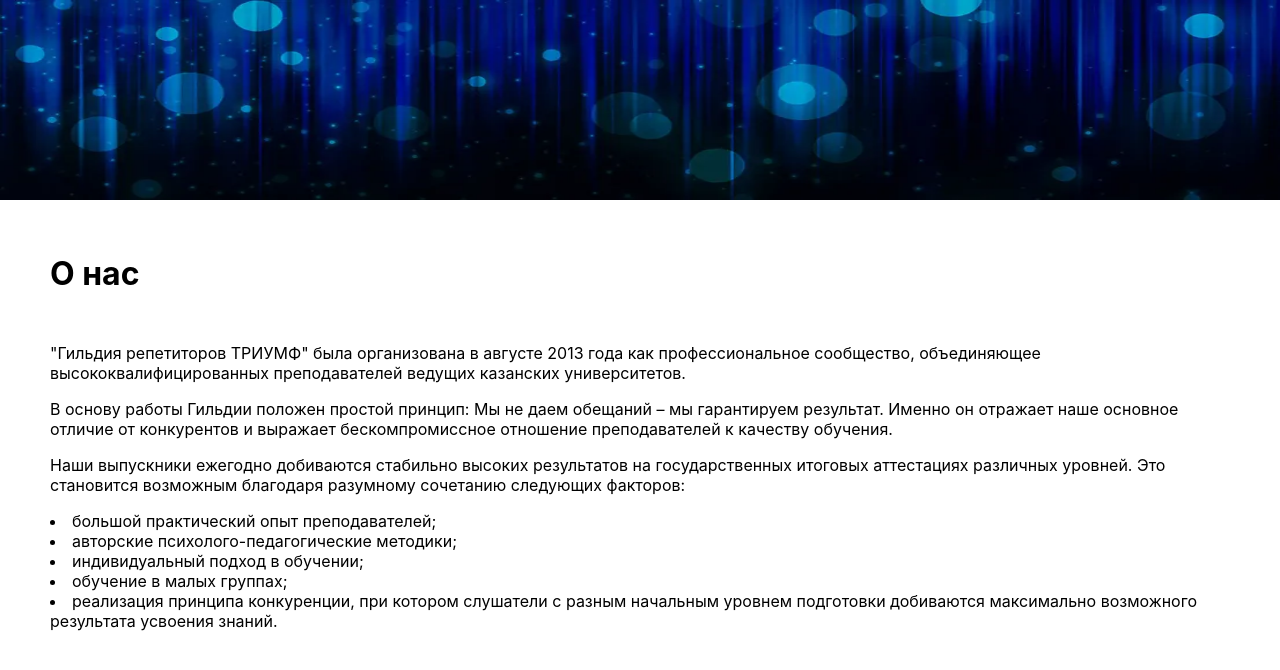
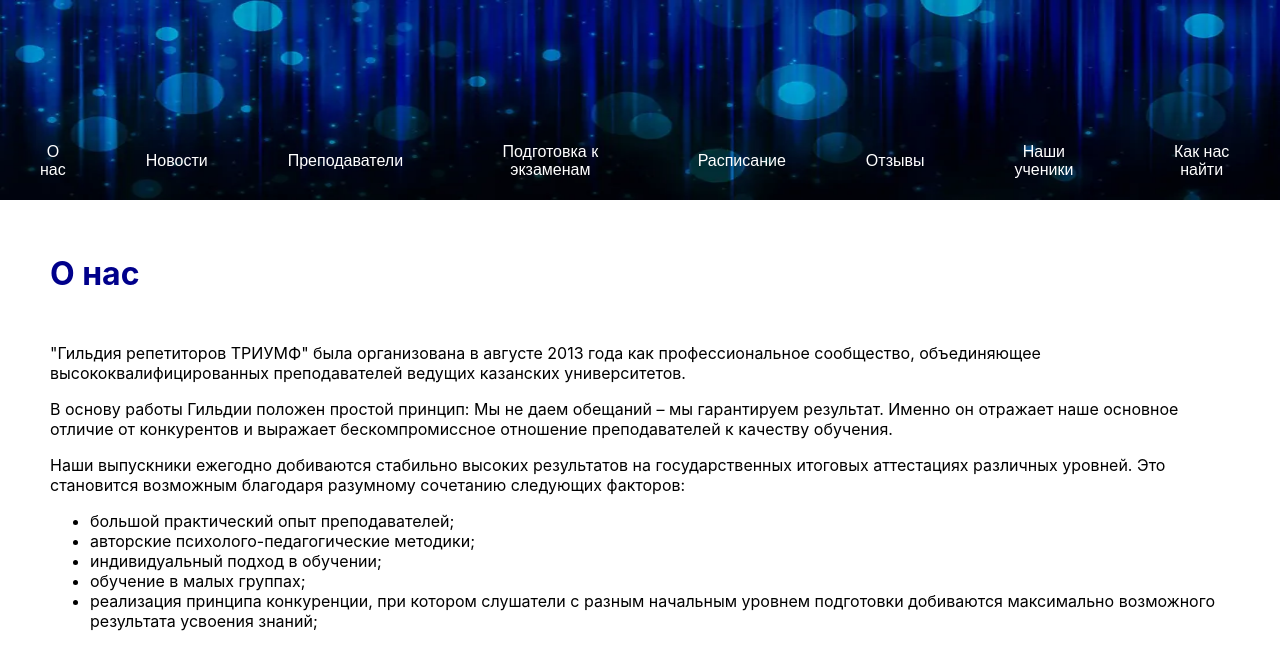
Before and after one commit to 1khazipov/triumf, a React (Create React App) app: page / in a window 1280 px wide. Shown: the top 670 px of the page. Built offline with nearby package versions, Linux system fonts and the light colour scheme.

Commit message:
added buttons to About.tsx

```diff
--- a/src/pages/About.tsx
+++ b/src/pages/About.tsx
@@ -1,13 +1,27 @@
 import React from 'react';
 import head_img from '../static/head_img.png';
+import { Link } from 'react-router-dom';
+import '../styles/About.css';
 
 const About = () => {
     return (
         <div className='w-full'>
-            <header className='w-full'>
+            <header className='w-full' style={{ position: 'relative' }}>
                 <img src={head_img} alt="head_img" style={{ width: '100%', height: '200px' }} />
+                <div className="button-row" style={{ position: 'absolute', bottom: '5px', display: 'flex', justifyContent: 'space-around', width: '100%' }}>
+                    <Link to="/">
+                        <button className="navigation-button">О нас</button>
+                    </Link>
+                    <button className="navigation-button">Новости</button>
+                    <button className="navigation-button">Преподаватели</button>
+                    <button className="navigation-button">Подготовка к экзаменам</button>
+                    <button className="navigation-button">Расписание</button>
+                    <button className="navigation-button">Отзывы</button>
+                    <button className="navigation-button">Наши ученики</button>
+                    <button className="navigation-button">Как нас найти</button>
+                </div>
             </header>
-            <h1 style={{ textAlign: 'left', margin: '50px', color: 'black' }}>
+            <h1 style={{ textAlign: 'left', margin: '50px', color: '#00008B' }}>
                 <p>О нас</p>
             </h1>
 
@@ -15,11 +29,13 @@
                 <p>"Гильдия репетиторов ТРИУМФ" была организована в августе 2013 года как профессиональное сообщество, объединяющее высококвалифицированных преподавателей ведущих казанских университетов.</p>
                 <p>В основу работы Гильдии положен простой принцип: Мы не даем обещаний – мы гарантируем результат. Именно он отражает наше основное отличие от конкурентов и выражает бескомпромиссное отношение преподавателей к качеству обучения.</p>
                 <p>Наши выпускники ежегодно добиваются стабильно высоких результатов на государственных итоговых аттестациях различных уровней. Это становится возможным благодаря разумному сочетанию следующих факторов:</p>
-                <li>большой практический опыт преподавателей;</li>
-                <li>авторские психолого-педагогические методики;</li>
-                <li>индивидуальный подход в обучении;</li>
-                <li>обучение в малых группах;</li>
-                <li>реализация принципа конкуренции, при котором слушатели с разным начальным уровнем подготовки добиваются максимально возможного результата усвоения знаний.</li>
+                <ul>
+                    <li>большой практический опыт преподавателей;</li>
+                    <li>авторские психолого-педагогические методики;</li>
+                    <li>индивидуальный подход в обучении;</li>
+                    <li>обучение в малых группах;</li>
+                    <li>реализация принципа конкуренции, при котором слушатели с разным начальным уровнем подготовки добиваются максимально возможного результата усвоения знаний;</li>
+                </ul>
             </div>
         </div>
     );
--- /dev/null
+++ b/src/styles/About.css
@@ -0,0 +1,13 @@
+.navigation-button {
+    border: none;
+    background: none;
+    padding: 20px 40px;
+    font-size: 16px;
+    cursor: pointer;
+    color: #fff;
+    text-decoration: none;
+}
+
+.navigation-button:hover {
+    color: rgb(115, 115, 121);
+}
```
